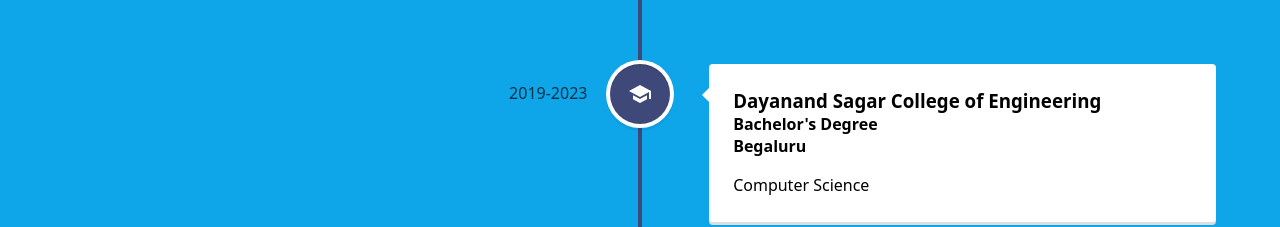
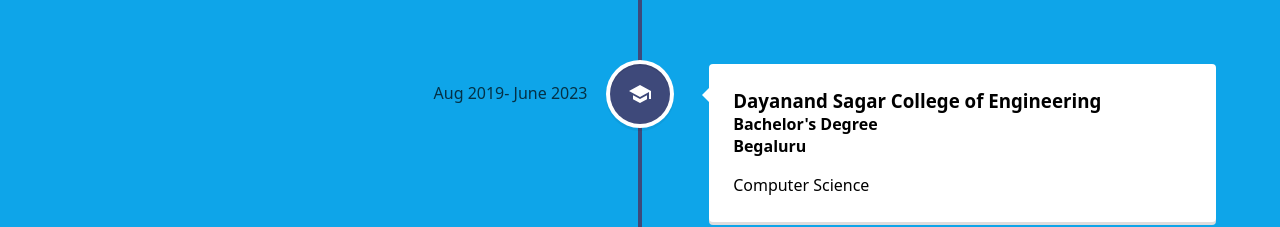
Before and after one commit to Sparsh1401/Portfolio-Website, a React (Create React App) app: page /experience in a window 1280 px wide. Shown: the part 269-496 px from the top of the page. Built offline with nearby package versions, Linux system fonts and the light colour scheme.

Commit message:
degreeUpdate

```diff
--- a/src/pages/Experience.js
+++ b/src/pages/Experience.js
@@ -27,7 +27,7 @@
         </VerticalTimelineElement>
         <VerticalTimelineElement
           className="vertical-timeline-element--education"
-          date="2019-2023"
+          date="Aug 2019- June 2023"
           iconStyle={{ background: "#3e497a", color: "#fff" }}
           icon={<SchoolIcon />}
         >
```
